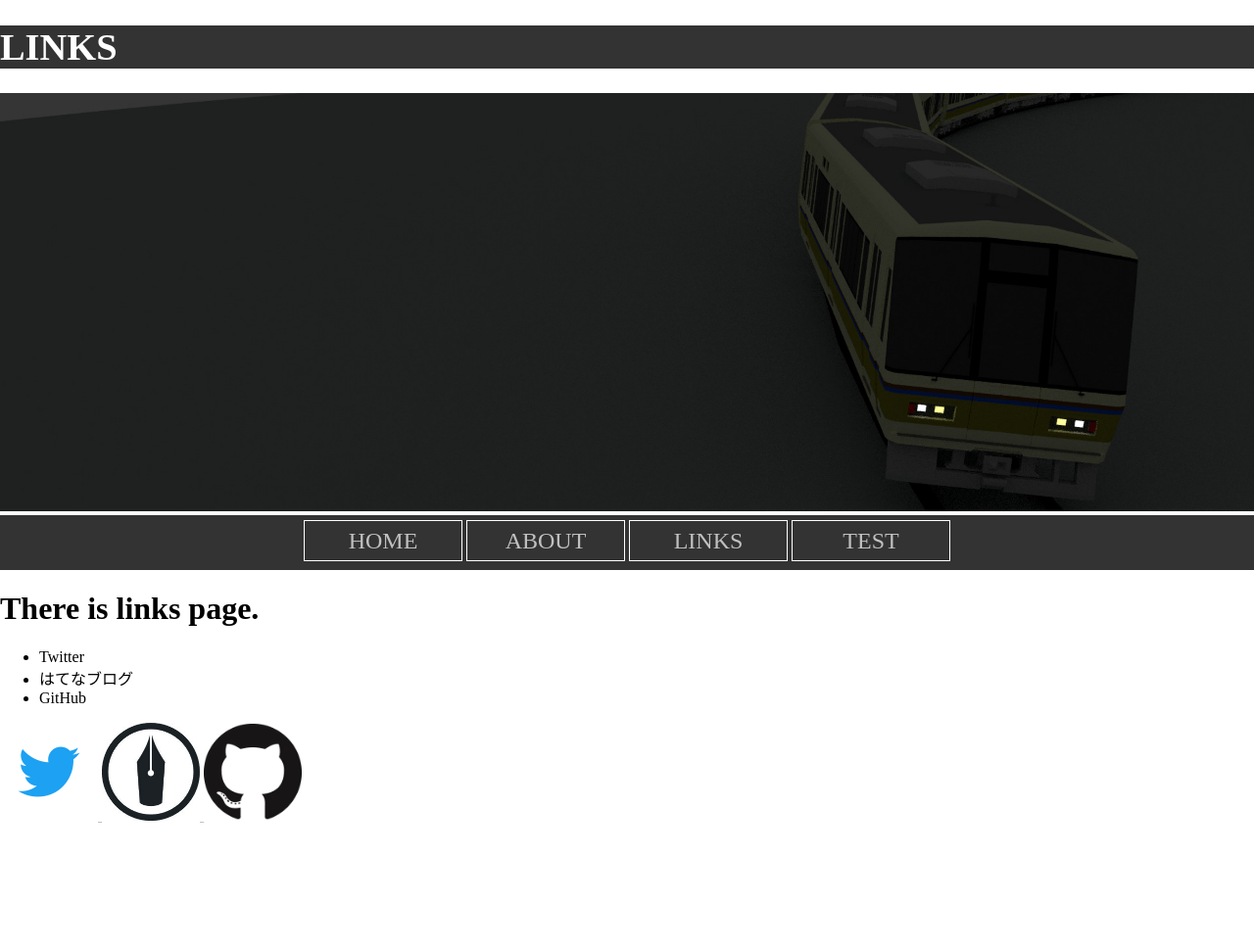
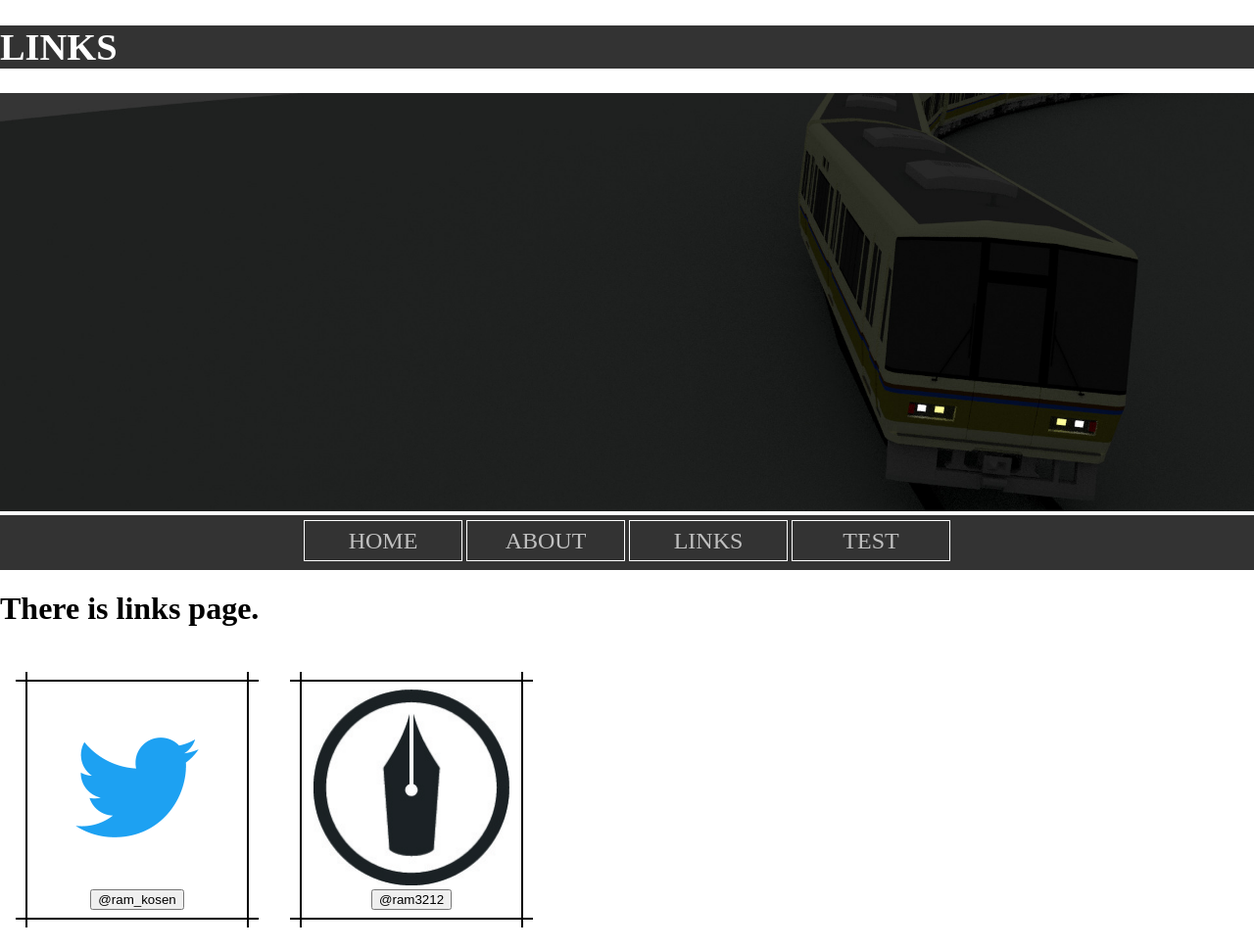
Before and after one commit to OguraNozomu/OguraNozomu.github.io, a plain HTML site: page sub02.html in a window 1280 px wide. Shown: the whole page at 98% size. Before the commit the page ends 868 px from the top, so only its background shows below. Drawn offline with Linux system fonts and the light colour scheme.

Commit message:
[update]リンクページ改善

```diff
--- a/mystyle.css
+++ b/mystyle.css
@@ -92,3 +92,29 @@ a:link { color: silver; }
 }
 .hacker{
 }
+
+.listbox{
+    margin:2em 1em;
+    position: relative;
+    padding: 0.5em 1.5em;
+    border-top: solid 2px black;
+    border-bottom: solid 2px black;
+}
+.listbox:before, .listbox:after{
+    content: '';
+    position: absolute;
+    top: -10px;
+    width: 2px;
+    height: -webkit-calc(100% + 20px);
+    height: calc(100% + 20px);
+    background-color: black;
+}
+.listbox:before {left: 10px;}
+.listbox:after {right: 10px;}
+.listbox p {
+    margin: 0;
+    padding: 0;
+}
+.linkboxs{
+    float: left;
+}
--- a/sub02.html
+++ b/sub02.html
@@ -3,11 +3,12 @@
 <head>
 <title>Ram's homepage-links</title>
 <link rel="stylesheet"type="text/css"href="mystyle.css" />
+<meta http-equiv="content-type" charset="utf-8">
 </head>
 <body>
-  <div class="all">
+  <div class="all" charset = "UTF-8">
     <div class="pagename">
-      <h1> LINKS</h1>
+      <h1>LINKS</h1>
     </div>
     <div class="header";><img src="imgs/img4.jpg" alt="ヘッダー" width="100%" height="33%"></div>
     <div class="menuback"style="text-align:center;">
@@ -17,17 +18,17 @@
       <a href="test01.html"class="menu">TEST</a>
     </div>
     <h1>There is links page.</h1>
-    <ul>
-      <li>Twitter</li>
-      <li>はてなブログ</li>
-      <li>GitHub</li>
-    </ul>
-    <a href="https://twitter.com/shimarisu_kosen" target="_blank">
-    <img src="imgs/Twitter_Logo.png"alt="Twitter"width="100"height="100"</a>
-    <a href="http://oguogu09.hatenablog.com"target="_blank">
-    <img src="imgs/hatena_logo.jpg"alt="Hatena"width="100"height="100"</a>
-    <a href="https://github.com/OguraNozomu"target="_blank">
-    <img src="imgs/GitHub.png"alt="Github"width="100"height="100"</a>
-  </div>
+    <div class="linkboxs">
+      <div class="listbox">
+        <img src="imgs/Twitter_Logo.png"alt="Twitter"width="200"height="200"</a>
+        <center><input type="button" value="@ram_kosen" onClick="location.href='https://twitter.com/ram_kosen'"></center>
+      </div>
+    </div>
+    <div class="linkboxs">
+      <div class="listbox">
+        <img src="imgs/hatena_logo.jpg"alt="Hatena"width="200"height="200"</a>
+        <center><input type="button" value="@ram3212" onClick="location.href='http://ram3212.hatenablog.com'"></center>
+      </div>
+    </div>
 </body>
 </html>﻿
```
Also changed, not shown: index.html (+1 -3 lines), sub01.html (+23 -5 lines), sub03.html (+1 -0 lines), test01.html (+1 -0 lines).
